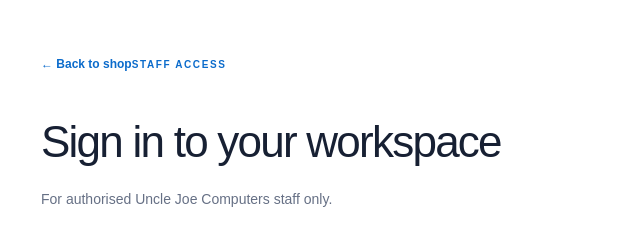
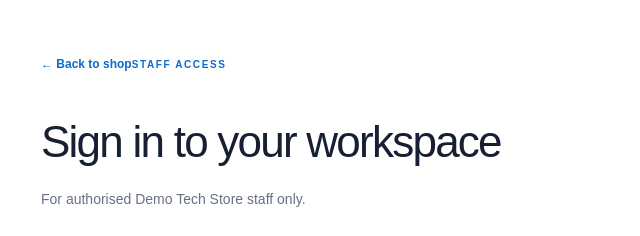
Before and after one commit to muhbel01/uncle-joe-computers-shopping-mall, a Next.js app: page /admin/login in a window 1280 px wide. Shown: the top 236 px of the page, without its empty margins (319-959 px from the left). Built offline with nearby package versions, Linux system fonts and the light colour scheme; no server answers.

Commit message:
fix: make staff login branding reusable

```diff
--- a/app/admin/login/page.tsx
+++ b/app/admin/login/page.tsx
@@ -1,11 +1,12 @@
 import Link from "next/link";
 import { AdminLoginForm } from "@/components/admin-login-form";
+import { storeConfig } from "@/lib/store-config";
 
 export default async function AdminLoginPage({ searchParams }: { searchParams: Promise<{ reason?: string }> }) {
   const params = await searchParams;
   return <main className="page-shell"><section className="container page-heading admin-login-wrap">
     <Link href="/" className="back-link">← Back to shop</Link><span className="eyebrow">STAFF ACCESS</span>
-    <h1>Sign in to your workspace</h1><p>For authorised Uncle Joe Computers staff only.</p>
+    <h1>Sign in to your workspace</h1><p>For authorised {storeConfig.name} staff only.</p>
     <AdminLoginForm reason={params.reason} />
     <p className="admin-security-note">Staff accounts must be created by an authorised administrator. Public self-registration is disabled.</p>
   </section></main>;
```
